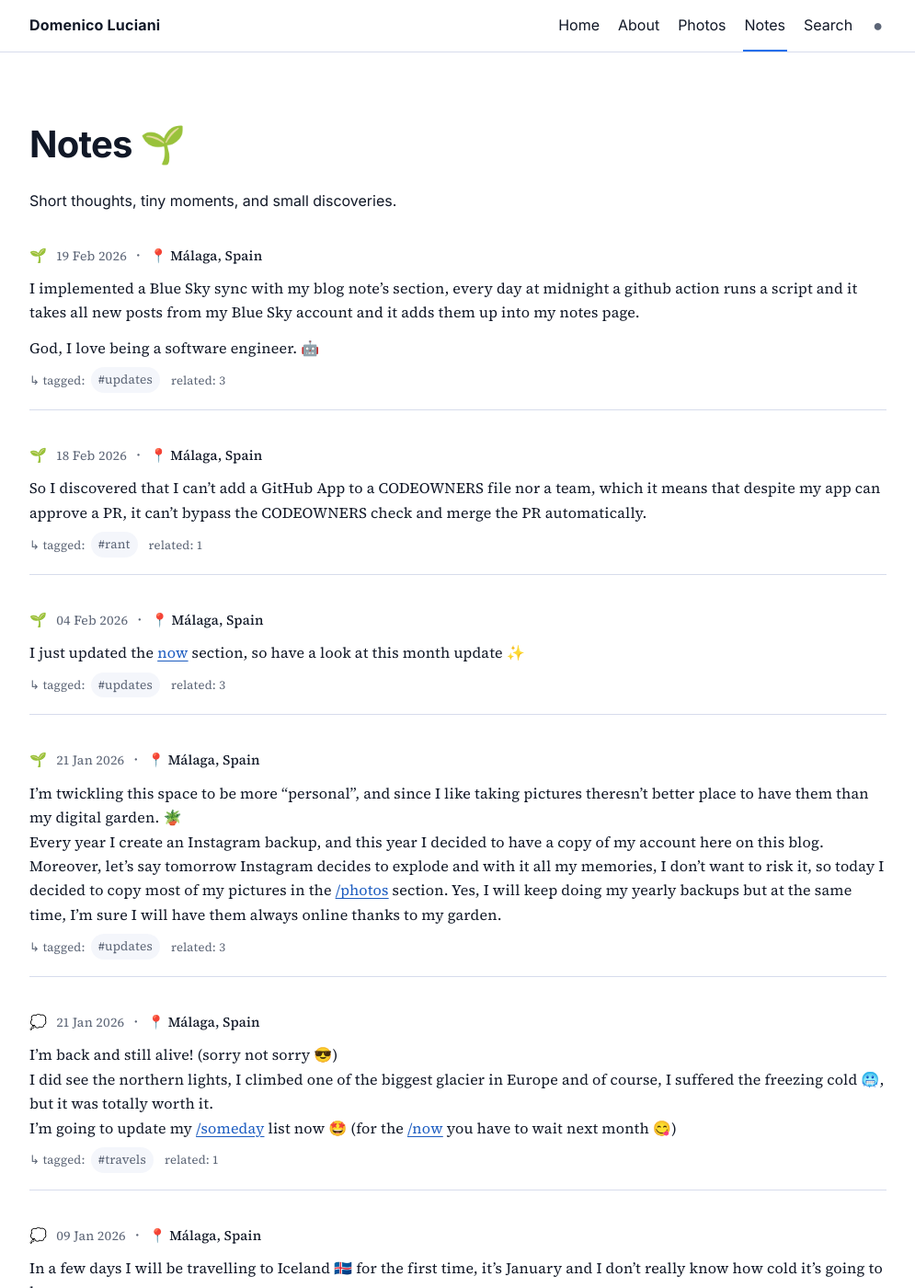
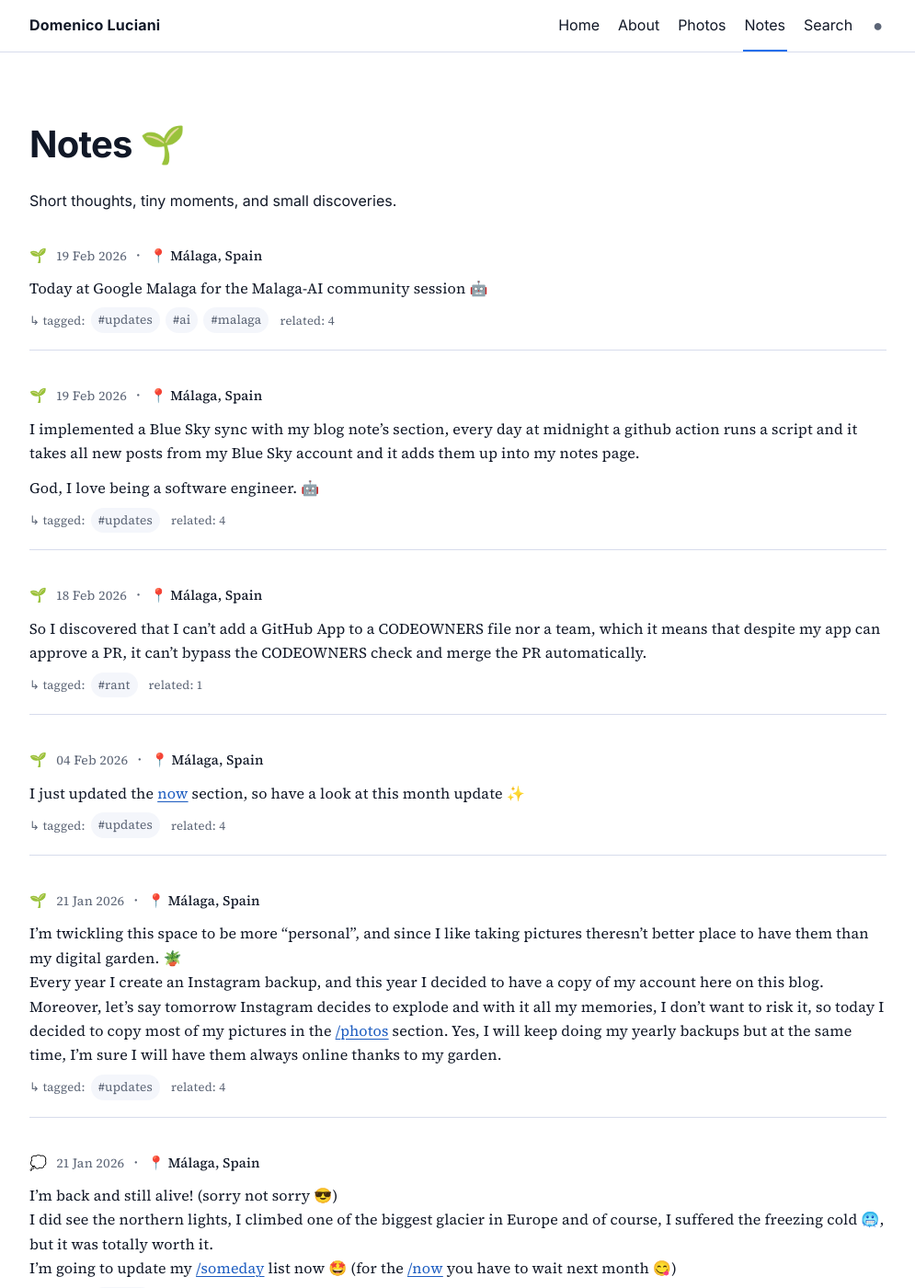
Before and after one commit to dlion/domenicoluciani, a Jekyll site: the page built from notes.md, in a window 1280 px wide and 1400 px high. Shown: the whole window at 92% size, without its empty margins (142-1137 px from the left). Built offline with Jekyll 4.4.1, drawn with Linux system fonts in a browser that asks for light colours; comment, search, counter and statistics services are not loaded.

Commit message:
chore(notes): sync from Bluesky

```diff
--- a/_data/notes.yml
+++ b/_data/notes.yml
@@ -1,3 +1,13 @@
+- id: 'bsky-3mfa667ishc2u'
+  date: 2026-02-19
+  mood: "🌱"
+  tags:
+    - updates
+    - ai
+    - malaga
+  content: |
+    Today at Google Malaga for the Malaga-AI community session 🤖
+
 - id: 'bsky-3mf6e5nea4s22'
   date: 2026-02-19
   mood: "🌱"
```
